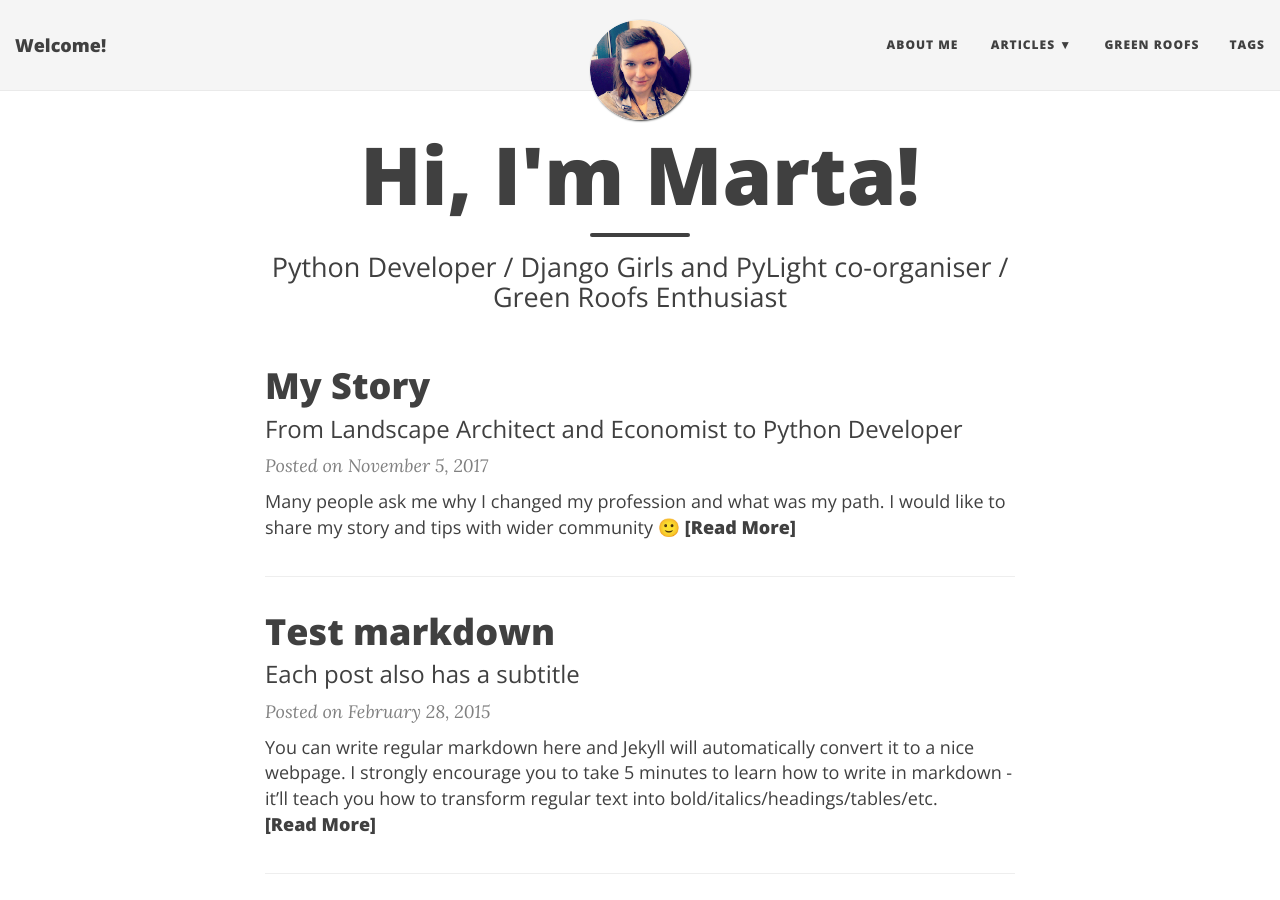
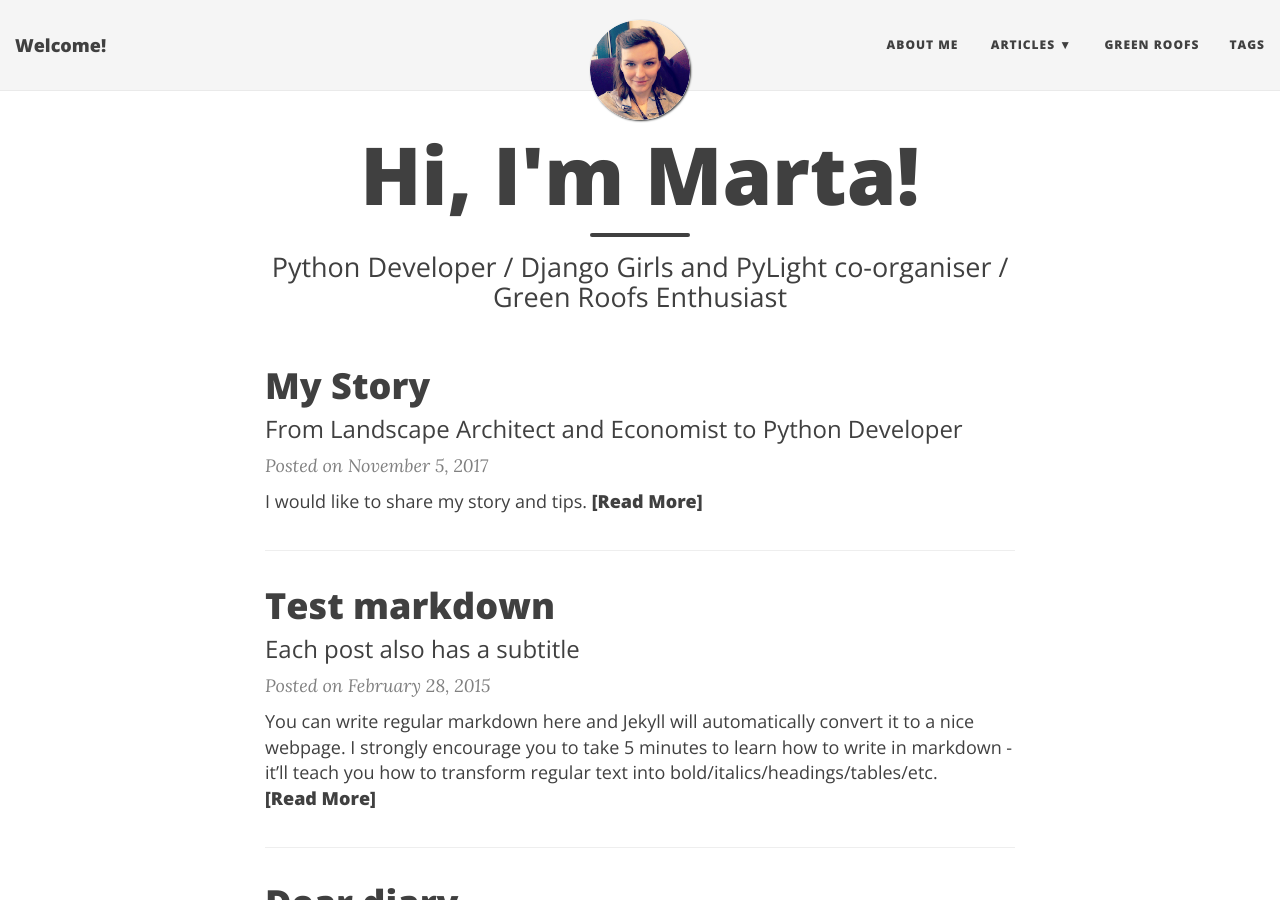
Before and after one commit to martasobota/martazaryn.github.io, a Jekyll site: the page built from index.html, in a window 1280 px wide and 900 px high. Built offline with Jekyll 4.4.1, drawn with Linux system fonts in a browser that asks for light colours; nearby versions of some CDN libraries; the list of posts is cut into pages by our own code.

Commit message:
Changes in post

```diff
--- a/_posts/2017-11-05-my-story.md
+++ b/_posts/2017-11-05-my-story.md
@@ -5,20 +5,20 @@ subtitle: From Landscape Architect and Economist to Python Developer
 bigimg: /img/path.jpg
 ---
 
-Many people ask me why I changed my profession and what was my path. I would like to share my story and tips with wider community 🙂
+I would like to share my story and tips.
 
-I guess you might know this exciting feeling while discovering something new, interesting, which absorbs your attention till morning hours? Reading fantastic book, painting something that touches your heart or just watching breath-taking TV-series? 😁 This is what happened to me while creating green roofs map to my master thesis at Poznan University of Economics. I crossed the issue of moving my map from Google Maps to CartoDB. Data layers were based on Google's sattellite images. CartoDB had another geospatial source and the angles of photo shots were different. Not 'the same kind of vector' different but unlike to Google's in each place.
-
-![Front-end vs. Back-end](http://i.imgur.com/G7hDEvr.jpg){: style="float:right; width: 40%; height: auto;"}
+You might know this exciting feeling while discovering something new, interesting, which absorbs your attention till morning hours? This is what happened to me while creating green roofs map to my master thesis at Poznan University of Economics. I crossed the issue of moving my map from Google Maps to CartoDB. Data layers were based on Google's sattellite images. CartoDB had another geospatial source and the angles of photo shots were different. Not 'the same kind of vector' different but unlike to Google's in each place.
+<!--
+![Front-end vs. Back-end](http://i.imgur.com/G7hDEvr.jpg){: style="float:right; width: 40%; height: auto;"} -->
 
 This is when I met programming for the first time - to transfer my layers automatically I had to use JavaScript. This is how my story begun, I started first tutorials and found out, that I  enjoy doing these smaller and bigger 'logical puzzles' a lot. Long story short, after some time I decided that I could be a full time programmer.
-First decision was: _Front-end or back-end - that is the question?_
+<!-- First decision was: _Front-end or back-end - that is the question?_
 
-As a first option I decided to learn front-end. I watched video tutorials, finished some courses, started coding first websites. But there was 'not enough chemistry' between me and HTML&CSS.
+As a first option I decided to learn front-end. I watched video tutorials, finished some courses, started coding first websites. But there was 'not enough chemistry' between me and HTML&CSS.  -->
 
 Then I turned to advice of my friend, Michał, who recommended me starting with Python. And this was it, I felt enchanted with Python 🐍😄 It was like solving logical mind tricks, which I solved tons of on Oddysey of the Mind classes. And I felt very similiar with Python - logical sequences exercising brain (especially in the beginning when everything is brand new). If you like such things, you will probably also like programming 🙂
 
-I took my very first steps to Codeacademy's [Learn Python](https://www.codecademy.com/learn/learn-python) course. Then there was [Introduction to Programming with Python](https://mva.microsoft.com/en-us/training-courses/introduction-to-programming-with-python-8360?l=lqhuMxFz_8904984382), Code School's [Python & Django](https://www.codeschool.com/learn/python), CheckIO's [Python path](https://checkio.org/)and [different tasks](http://www.practicepython.org/) from Practice Python. Then I started exercises preparing to Back-End Bootcamp in [CodersLab](https://coderslab.pl/pl). Main part of the programme were: Python, Django, MySQL, OOP, JavaScript and jQuery. Programming with colleagues under watchful eye of mentor boosts skills much faster. It was intensive, but I learned a lot and made new friendships. I would like to unerline here, if you are changing career path, bootcamp may speed up entering professional career path, but
+I took my very first steps to Codeacademy's [Learn Python](https://www.codecademy.com/learn/learn-python) course. Then there was [Introduction to Programming with Python](https://mva.microsoft.com/en-us/training-courses/introduction-to-programming-with-python-8360?l=lqhuMxFz_8904984382), Code School's [Python & Django](https://www.codeschool.com/learn/python), CheckIO's [Python path](https://checkio.org/) and [different tasks](http://www.practicepython.org/) from Practice Python. Then I started exercises preparing to Back-End Bootcamp in [CodersLab](https://coderslab.pl/pl). Main part of the programme were: Python, Django, MySQL, OOP, JavaScript and jQuery. Programming with colleagues under watchful eye of mentor boosts skills much faster. It was intensive, but I learned a lot and made new friendships. I would like to underline here, if you are changing career path, bootcamp may speed up entering professional career path, but it is
 
 
 
```
